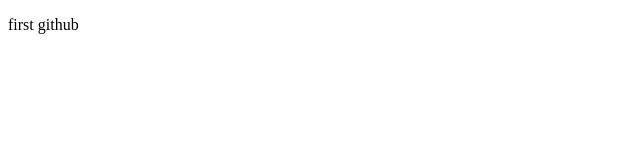
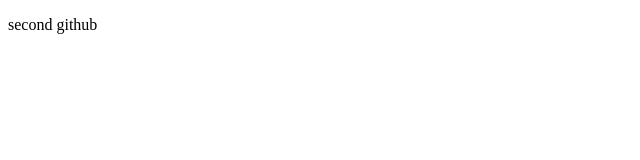
Before and after one commit to hardiklekhak-hl/Training, a plain HTML site: page saaarnsh.html in a window 1280 px wide. Shown: the full height of the page, 0-640 px from the left. Drawn offline with Linux system fonts and the light colour scheme.

Commit message:
Saransh ko code change

```diff
--- a/saaarnsh.html
+++ b/saaarnsh.html
@@ -4,6 +4,6 @@
     <title> Index</title>
 </head>
 <body>
-    <p>first github</p>
+    <p>second github</p>
 </body>
 </html>
```
